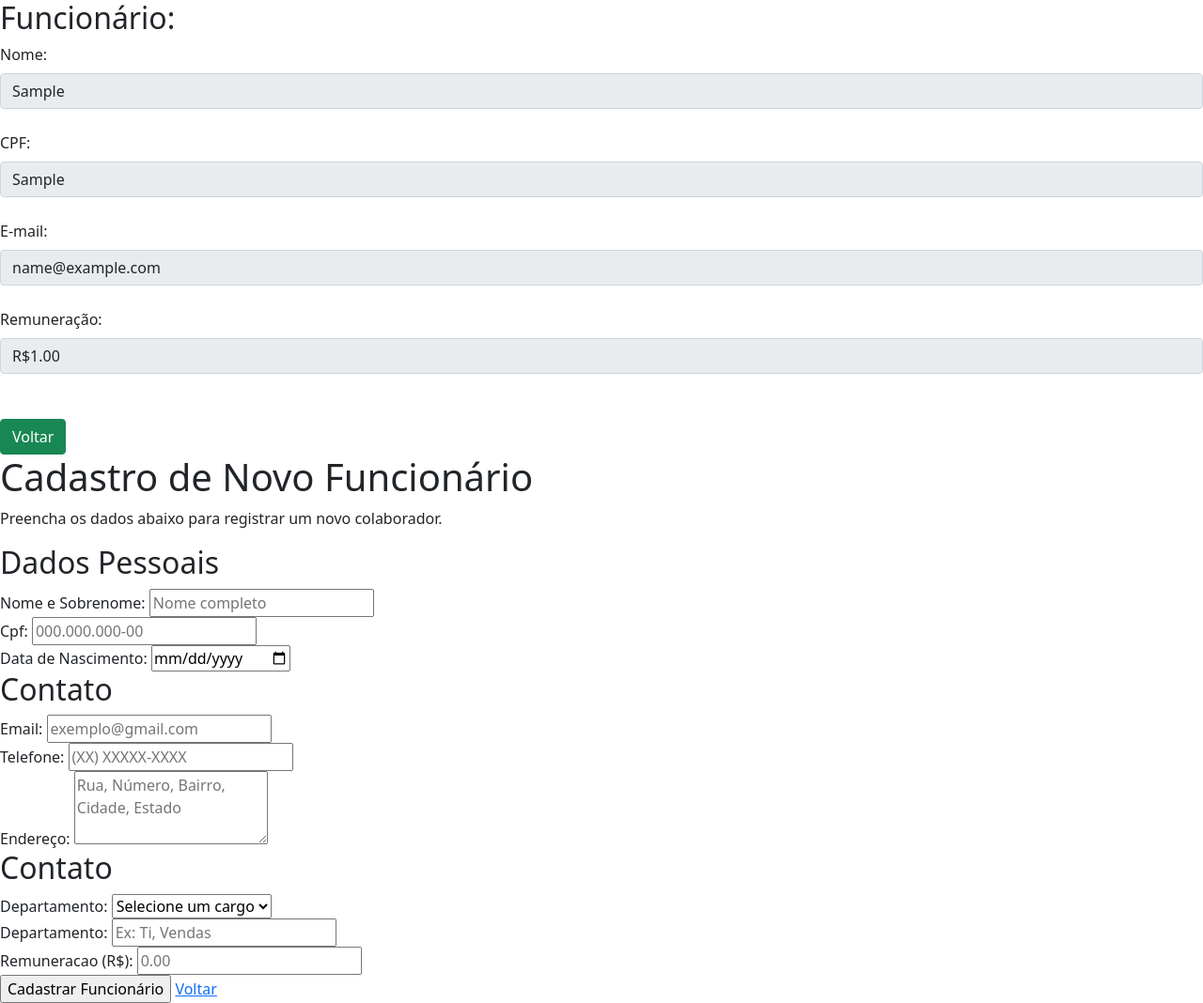
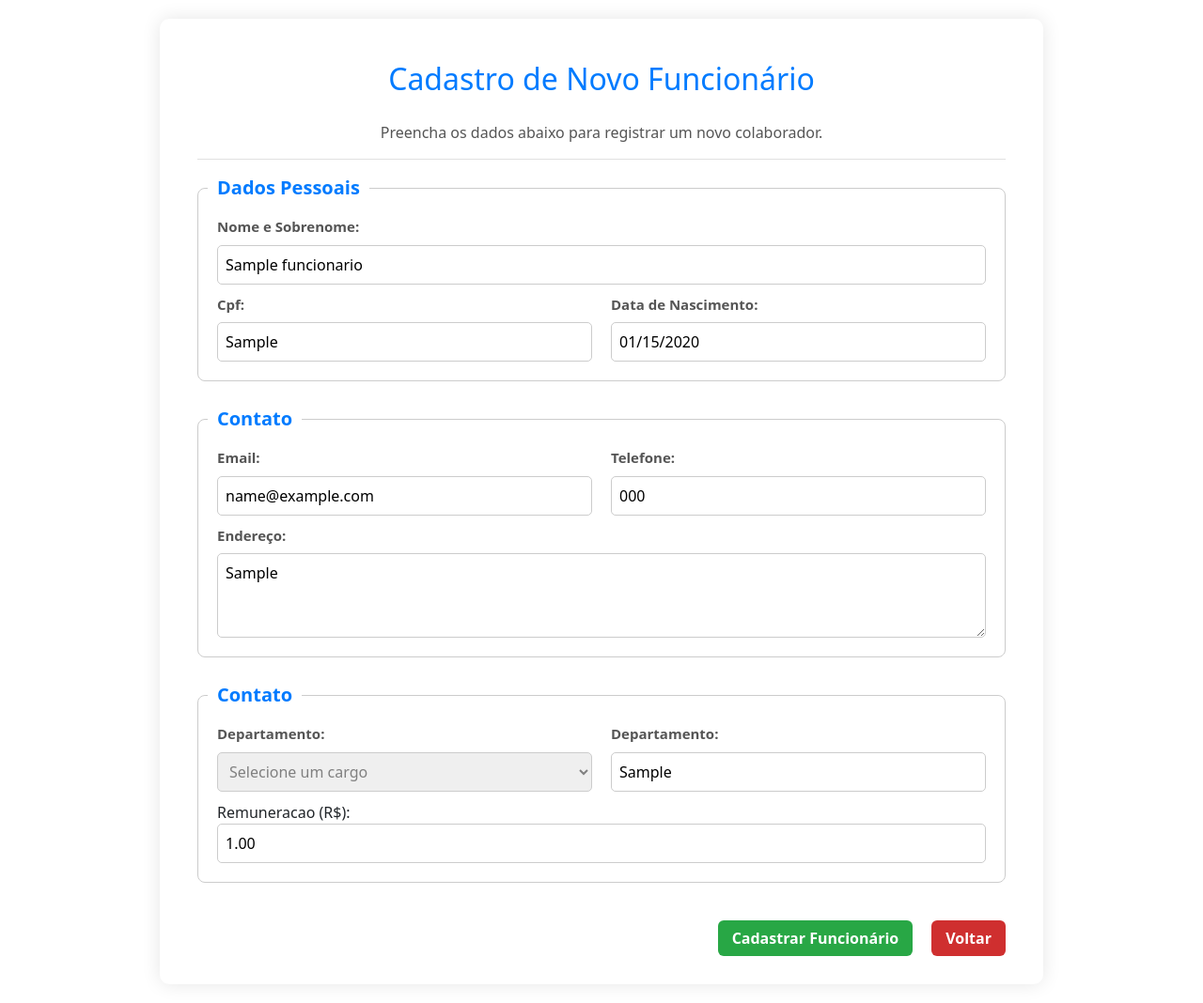
Before and after one commit to Rd-rick/Faculdade-form-django, a Django app: page /app/lista_funcionario/1 in a window 1280 px wide. Shown: the whole page at 94% size. Run offline with Django 5.2, Linux system fonts and the light colour scheme; tables that the repository leaves empty hold one stand-in row (values such as "Sample post"); some libraries are stand-ins or nearby versions.

Commit message:
Terminando estilização da pagina que lista os funcionários

```diff
--- a/app/templates/lista_funcionario.html
+++ b/app/templates/lista_funcionario.html
@@ -1,4 +1,5 @@
 <!DOCTYPE html>
+{% load static %}
 {% load django_bootstrap5 %}
 <html lang="pt-br">
 <head>
@@ -6,6 +7,9 @@
     <meta name="viewport" content="width=device-width, initial-scale=1.0">
     <title>Listagem de Funcionario</title>
     {% bootstrap_css %}
+
+    <link rel="stylesheet" href="{% static 'app/css/form_funcionario.css' %}">
+
     {% bootstrap_javascript %}
     <!-- Bootstrap CSS -->
     <link href="https://cdn.jsdelivr.net/npm/bootstrap@5.1.3/dist/css/bootstrap.min.css" rel="stylesheet"
@@ -13,31 +17,13 @@
     crossorigin="anonymous">
 </head>
 <body>
-    <h2> Funcionário: </h2>
-    <form>
-    <label for="fname" class="form-label">Nome:</label><br>
-    <input type="text" id="fname" name="fname" class="form-control" value={{fun.nome}} readonly><br>
-    <label for="cpf" class="form-label">CPF:</label><br>
-    <input type="text" id="cpf" name="cpf" class="form-control"value={{fun.cpf}} readonly><br>
-    <label for="email" class="form-label">E-mail:</label><br>
-    <input type="text" id="email" name="email" class="form-control" value={{fun.email}} readonly><br>
-    <label for="remunera"class="form-label">Remuneração:</label><br>
-    <input type="text" id="remunera" name="remunera" class="form-control"
-    value=R${{fun.remuneracao|floatformat:2 }} readonly><br>
-    <br/>
-    </form>
-    <form method="post">
-    {% csrf_token %}
-    <button type="button" class="btn btn-success" onClick="history.go(-1)"> Voltar </button>
-    </form>
-
     <div class="container__section">
         <div class="background">
             <header class="funcionario-cadastro">
                 <h1 class="funcionario-cadastro__title title color--primary">Cadastro de Novo Funcionário</h1>
                 <p class="funcionario-cadastro__text text--primary color--secondary">Preencha os dados abaixo para registrar um novo colaborador.</p>
             </header>
-            <form method="post" class="funcionario-cadastro__form" action="{% url 'form_funcionario' %}">
+            <form class="funcionario-cadastro__form">
                 {% csrf_token %}
 
                 <div class=" form form__dados-pessoais">
@@ -46,19 +32,19 @@
                         <div class="form-row">
                             <div class="form-group">
                                 <label for="id_nome" class="form__label color--secondary">Nome e Sobrenome:</label>
-                                <input type="text" name="nome" maxlength="50" class="form__input" placeholder="Nome completo" required id="id_nome" value="{{ fan.nome }}" readonly>
+                                <input type="text" name="nome" maxlength="50" class="form__input" placeholder="Nome completo" required id="id_nome" value="{{ fun.nome }}" readonly>
                             </div>
                         </div>
 
                         <div class="form-row">
                             <div class="form-group">
                                 <label for="id_cpf" class="form__label color--secondary">Cpf:</label>
-                                <input type="text" name="cpf" maxlength="14" class="form__input" placeholder="000.000.000-00" required id="id_cpf">
+                                <input type="text" name="cpf" maxlength="14" class="form__input" placeholder="000.000.000-00" required id="id_cpf" value="{{ fun.cpf }}" readonly>
                             </div>
 
                             <div class="form-group">
                                 <label for="id_email" class="form__label color--secondary">Data de Nascimento:</label>
-                                <input type="date" name="data_nascimento" class="form__input" required id="id_birth_date">
+                                <input type="date" name="data_nascimento" class="form__input" required id="id_birth_date" value="{{ fun.data_nascimento|date:'Y-m-d' }}" readonly>
                             </div>
                         </div>
                     </div>
@@ -71,19 +57,19 @@
                         <div class="form-row">
                             <div class="form-group">
                                 <label for="id_email" class="form__label color--secondary">Email:</label>
-                                <input type="email" name="email" maxlength="254" class="form__input" placeholder="exemplo@gmail.com" required id="id_email">
+                                <input type="email" name="email" maxlength="254" class="form__input" placeholder="exemplo@gmail.com" required id="id_email" value="{{ fun.email }}" readonly>
                             </div>
 
                             <div class="form-group">
                                 <label for="telefone" class="form__label color--secondary">Telefone:</label>
-                                <input type="text" name="telefone" class="form__input" id="id_phone" placeholder="(XX) XXXXX-XXXX">
+                                <input type="text" name="telefone" class="form__input" id="id_phone" placeholder="(XX) XXXXX-XXXX" value="{{ fun.telefone }}" readonly>
                             </div>
                         </div>
 
                         <div class="form_row">
                             <div class="form-group">
                                 <label for="id_address" class="form__label color--secondary">Endereço:</label>
-                                <textarea name="endereco" class="form__input" id="id_address" rows="3" placeholder="Rua, Número, Bairro, Cidade, Estado"></textarea>
+                                <textarea name="endereco" class="form__input" id="id_address" rows="3" placeholder="Rua, Número, Bairro, Cidade, Estado" readonly>{{ fun.endereco }}</textarea>
                             </div>
                         </div>
                     </div>
@@ -96,25 +82,25 @@
                         <div class="form-row">
                             <div class="form-group">
                                 <label for="id_position" class="form__label color--secondary">Departamento:</label>
-                                <select name="cargo" id="id_position" class="form__input">
+                                <select name="cargo" id="id_position" class="form__input" disabled>
                                     <option disabled selected>Selecione um cargo</option>
-                                    <option value="DEV">Desenvolvedor</option>
-                                    <option value="QA">QA</option>
-                                    <option value="MKT">Marketing</option>
-                                    <option value="DG">Designer</option>
+                                    <option value="DEV" {% if fun.cargo == "DEV" %}selected{% endif %}>Desenvolvedor</option>
+                                    <option value="QA" {% if fun.cargo == "QA" %}selected{% endif %}>QA</option>
+                                    <option value="MKT" {% if fun.cargo == "MKT" %}selected{% endif %}>Marketing</option>
+                                    <option value="DG" {% if fun.cargo == "DG" %}selected{% endif %}>Designer</option>
                                 </select>
                             </div>
 
                             <div class="form-group">
                                 <label for="id_departament" class="form__label color--secondary">Departamento:</label>
-                                <input type="text" name="departamento" class="form__input" id="id_departament" placeholder="Ex: Ti, Vendas">
+                                <input type="text" name="departamento" class="form__input" id="id_departament" placeholder="Ex: Ti, Vendas" value="{{ fun.departamento }}" readonly>
                             </div>
                         </div>
 
                         <div class="form_row">
                             <div class="form-group">
                                 <label for="id_remuneracao">Remuneracao (R$):</label>
-                                <input type="number" name="remuneracao" step="0.01" class="form__input" placeholder="0.00" required id="id_remuneracao">
+                                <input type="number" name="remuneracao" step="0.01" class="form__input" placeholder="0.00" required id="id_remuneracao" value={{fun.remuneracao|floatformat:2 }} readonly>
                             </div>
                         </div>
                     </div>
```
Also changed, not shown: app/static/app/css/lista_funcionarios.css (+8 -0 lines), app/templates/lista_funcionarios.html (+4 -4 lines), app/templates/salvo.txt (+17 -1 lines), 1 other file.
